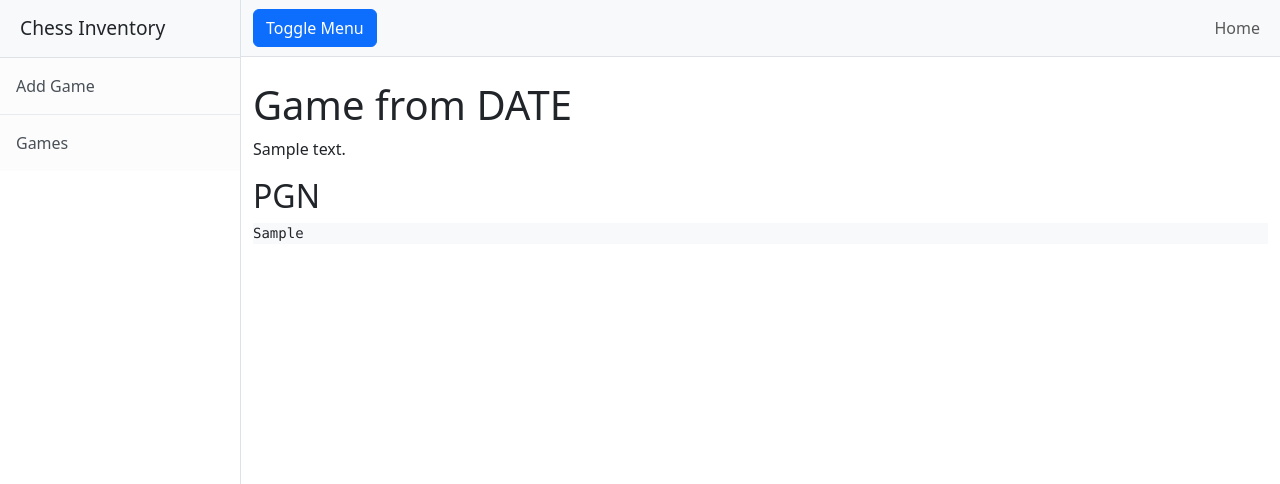
After one commit to czolbem/chess_inventory, a Django app: page /game/1 in a window 1280 px wide. The commit adds this page. Shown: the top 484 px of the page. Run offline with Django 4.2, Linux system fonts and the light colour scheme; tables that the repository leaves empty hold one stand-in row (values such as "Sample post").

Commit message:
* Add detail view for game

```diff
--- /dev/null
+++ b/inventory/templates/game_detail.html
@@ -0,0 +1,13 @@
+{% extends 'base.html' %}
+{% block content %}
+    <div class="container-fluid">
+        <h1 class="mt-4">Game from DATE</h1>
+        <p>{{ game.description }}</p>
+
+        <h2>PGN</h2>
+        <div class="bg-light">
+            <pre>{{ game.pgn }}</pre>
+        </div>
+
+    </div>
+{% endblock %}
--- a/inventory/templates/game_list.html
+++ b/inventory/templates/game_list.html
@@ -12,7 +12,7 @@
             </thead>
             <tbody>
             {% for game in game_list %}
-                <tr class="clickable" onclick="window.location='/';">
+                <tr class="clickable" onclick="window.location='{% url 'game' game.pk %}';">
                     <th scope="row">{{ game.id }}</th>
                     <td>{{ game.description }}</td>
                     <td>{{ game.pgn|truncatechars:100 }}</td>
--- a/inventory/templates/home.html
+++ b/inventory/templates/home.html
@@ -2,6 +2,5 @@
 {% block content %}
     <div class="container-fluid">
         <h1 class="mt-4">Welcome to Chess Inventory</h1>
-        <p>Some text</p>
     </div>
 {% endblock %}
--- a/inventory/urls.py
+++ b/inventory/urls.py
@@ -1,9 +1,10 @@
 from django.urls import path
 
-from inventory.views import HomeView, GameFormView, GameListView
+from inventory.views import HomeView, GameFormView, GameListView, GameDetailView
 
 urlpatterns = [
     path('', HomeView.as_view(), name='home'),
     path('add', GameFormView.as_view(), name='add_game'),
     path('games', GameListView.as_view(), name='games'),
+    path('game/<int:pk>', GameDetailView.as_view(), name='game'),
 ]
--- a/inventory/views.py
+++ b/inventory/views.py
@@ -1,5 +1,6 @@
-from django.urls import reverse_lazy
-from django.views.generic import TemplateView, FormView, ListView
+from django.http import HttpResponseRedirect
+from django.urls import reverse
+from django.views.generic import TemplateView, FormView, ListView, DetailView
 
 from inventory.forms import GameForm
 from inventory.models import Game
@@ -12,14 +13,17 @@ class HomeView(TemplateView):
 class GameFormView(FormView):
     template_name = "game_form.html"
     form_class = GameForm
-    # TODO change this to something better
-    success_url = reverse_lazy('home')
 
-    def form_valid(self, form):
-        form.save()
-        return super(GameFormView, self).form_valid(form)
+    def form_valid(self, form) -> HttpResponseRedirect:
+        game = form.save()
+        return HttpResponseRedirect(reverse('game', kwargs={'pk': game.pk}))
 
 
 class GameListView(ListView):
     model = Game
     template_name = "game_list.html"
+
+
+class GameDetailView(DetailView):
+    model = Game
+    template_name = "game_detail.html"
--- a/templates/base.html
+++ b/templates/base.html
@@ -42,7 +42,6 @@
                 </div>
             </div>
         </nav>
-        <!-- Page content-->
         {% block content %}{% endblock %}
     </div>
 </div>
```
